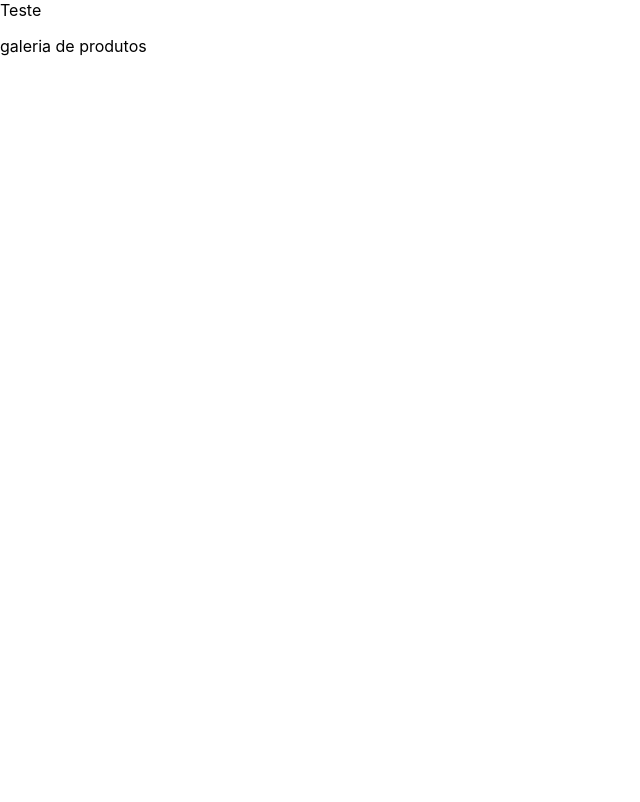
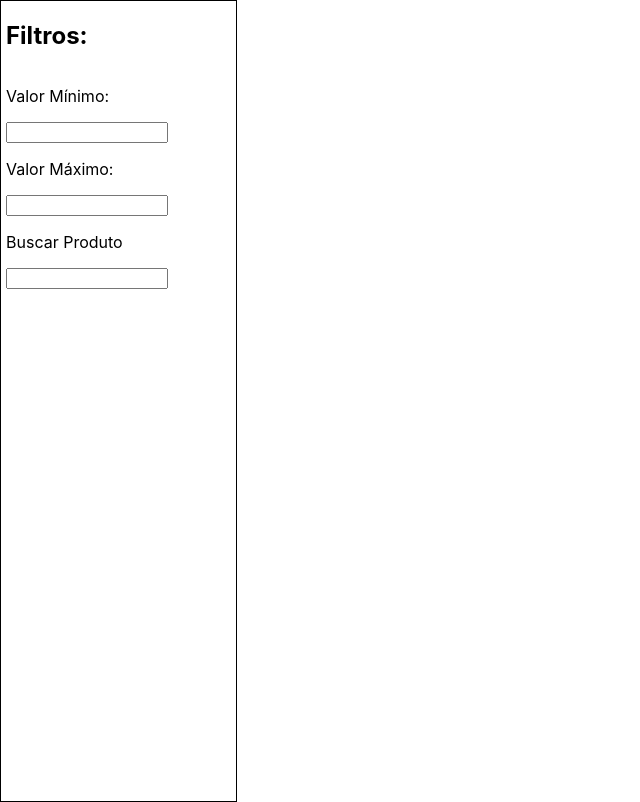
Before and after one commit to future4code/julian-labe-commerce-11, a React (Create React App) app: page / in a window 1280 px wide. Shown: the whole page, without its empty margins (0-640 px from the left). Built offline with nearby package versions, Linux system fonts and the light colour scheme.

Commit message:
Filtro de pesquisa

```diff
--- a/src/App.js
+++ b/src/App.js
@@ -1,13 +1,13 @@
 import React from 'react';
 import Home from"./components/Home"
+import Filtro from './components/Filtro'
 
 
 class App extends React.Component {
 
   render () {
   return  <div className="App">
-    Teste
-    <Home />
+    <Filtro />
   </div>
   }
 }
--- /dev/null
+++ b/src/components/Filtro.css
@@ -0,0 +1,14 @@
+.Filter {
+    border: 1px solid black;
+    height: 100vh;
+    width: 18vw;
+    display: flex;
+    flex-direction: column;
+    padding-left: 5px;
+
+}
+
+.input {
+   width: 12vw;
+
+}
--- a/src/components/Filtro.js
+++ b/src/components/Filtro.js
@@ -1,16 +1,25 @@
 import React from 'react';
+import './Filtro.css'
 
 
 
 class Filtro extends React.Component {
 
+
+
   render () {
   return  <div>
       <div>
-        <img src="" alt=""/>
-        <p>nome do produto</p>
-        <p>preço do produto</p>
-        <button>adicionar ao carrinho</button>
+
+   <form className="Filter">
+        <h2>Filtros:</h2>
+        <p>Valor Mínimo: </p>
+          <input className="input" type="number" placeholder="" onChange="" />
+        <p>Valor Máximo: </p>
+          <input className="input" type="number" placeholder="" onChange="" />
+        <p>Buscar Produto</p>
+          <input className="input" type="text" placeholder="" />
+   </form>
       </div>
     </div>
   }
```
